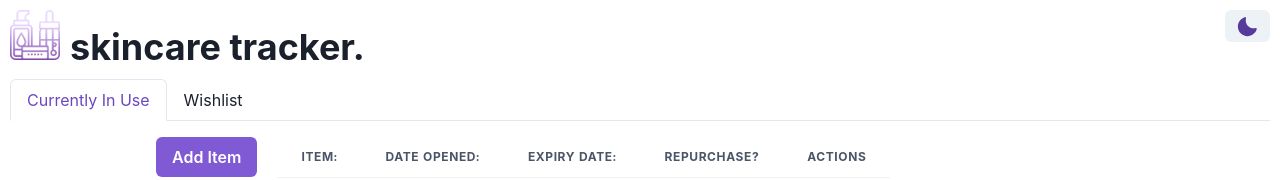
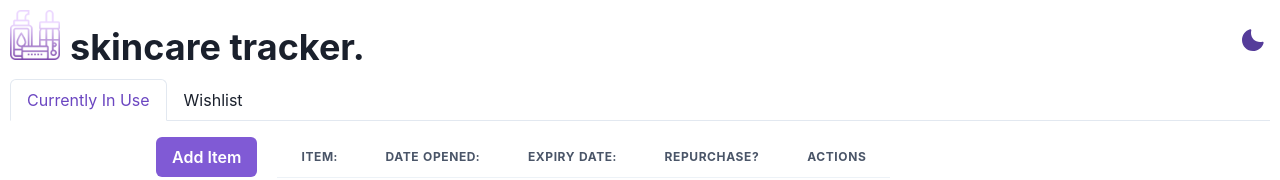
Before and after one commit to vvynz/skincare-tracker, a React (Create React App) app: page / in a window 1280 px wide. Shown: the top 180 px of the page. Built offline with nearby package versions, Linux system fonts and the light colour scheme.

Commit message:
Minor styling updates

```diff
--- a/src/Components/ItemForm.jsx
+++ b/src/Components/ItemForm.jsx
@@ -54,7 +54,7 @@ export default function ProductForm() {
 
   const handleSubmit = (e) => {
     //this will reset the form...
-    // e.preventDefault();
+    e.preventDefault();
 
     // create a new obj with the new form values
     const newItem = {
@@ -165,12 +165,17 @@ export default function ProductForm() {
   const toggleRepurchase = (id) => {
     setItems((oldItems) =>
       oldItems.map((item) => {
-        return item.id === id ? {...item, repurchase: !item.repurchase} : item;
+        return item.id === id
+          ? { ...item, repurchase: !item.repurchase }
+          : item;
       })
     );
   };
 
   const { isOpen, onOpen, onClose } = useDisclosure();
+  const test = () => {
+    alert("TESTING...")
+  }
 
   return (
     <div className="form-container">
@@ -187,13 +192,6 @@ export default function ProductForm() {
             <ModalBody>
               <form onSubmit={handleSubmit}>
                 <FormControl className="product-form">
-                  {submitted ? (
-                    <Alert className="success_msg" status="success">
-                      <AlertIcon />
-                      Sucess! Item has been added!
-                    </Alert>
-                  ) : null}
-
                   <FormLabel>Item:</FormLabel>
                   <Input
                     className="input-field"
@@ -231,6 +229,7 @@ export default function ProductForm() {
                     marginTop="10px"
                     borderRadius="10px"
                     variant="outline"
+                    onClick={test}
                   >
                     Add
                   </Button>
@@ -278,6 +277,12 @@ export default function ProductForm() {
             </Tbody>
           </Table>
         </form>
+        {/* {submitted ? (
+          <Alert className="success_msg" status="success">
+            <AlertIcon />
+            Sucess! Item has been added!
+          </Alert>
+        ) : null} */}
       </TableContainer>
     </div>
   );
--- a/src/Components/NavBar.jsx
+++ b/src/Components/NavBar.jsx
@@ -16,9 +16,9 @@ export default function NavBar() {
         <img className="logo" src={logo_col} alt="Logo icon" />
         <Heading>skincare tracker.</Heading>
       </nav>
-      <Button size="sm" onClick={toggleColorMode}>
-        {colorMode === "light" ? <MoonIcon boxSize="1.5em" color="purple.700" /> : <SunIcon boxSize="1.5em" color="yellow.300" />}
-      </Button>
+      <button className="toggle--colorMode" size="sm" onClick={toggleColorMode}>
+        {colorMode === "light" ? <MoonIcon boxSize="1.5em" color="purple.700" /> : <SunIcon boxSize="1.5em"  />}
+      </button>
     </header>
   );
 }
--- a/src/Styles/NavBar.scss
+++ b/src/Styles/NavBar.scss
@@ -14,3 +14,9 @@ header {
   width: 50px;
   // filter: brightness(0) invert(0.7);
 }
+
+.toggle--colorMode {
+  // border: 1px solid white;
+  padding: 5px;
+  background: none;
+}
```
